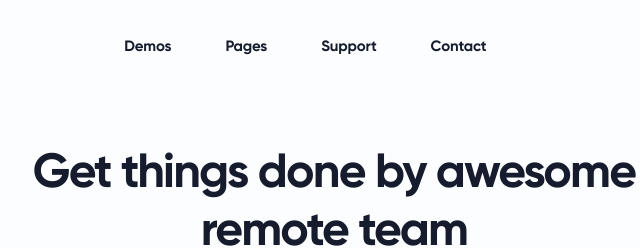
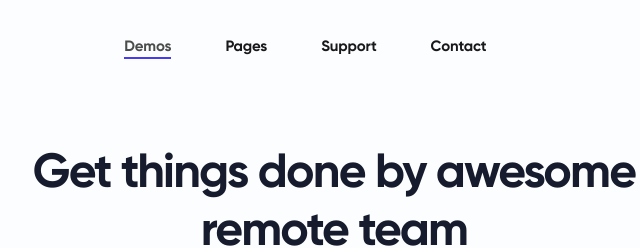
Before and after one commit to sudoinx/brainwave.io, a plain HTML site: page index.html in a window 1280 px wide. In both pictures the pointer is over the link "Demos". Shown: the top 248 px of the page, 306-946 px from the left. Drawn offline with Linux system fonts and the light colour scheme.

Commit message:
add styles

```diff
--- a/css/style.css
+++ b/css/style.css
@@ -70,6 +70,31 @@ header {
   letter-spacing: -0.01em;
   color: #161c2d;
   margin-right: 50px;
+  transition: transform 500ms ease;
+
+  color: #19191b;
+  position: relative;
+  padding-bottom: 5px;
+}
+
+.nav a:hover {
+  transform: scale(1.05);
+  color: rgba(0, 0, 0, 0.7);
+}
+
+.nav a::after {
+  content: "";
+  position: absolute;
+  bottom: 0;
+  left: 0;
+  width: 0;
+  height: 2px;
+  background-color: #473bf0;
+  transition: width 0.3s ease-out;
+}
+
+.nav a:hover::after {
+  width: 100%;
 }
 
 .header-button a {
@@ -758,6 +783,10 @@ header {
   color: #161c2d;
 }
 
+.footer-navigation-company a:hover {
+  opacity: 0.7;
+}
+
 .footer-navigation-product p {
   margin-bottom: 20px;
   font-weight: 400;
@@ -765,6 +794,10 @@ header {
   line-height: 1.73333;
   letter-spacing: -0.01em;
   color: #161c2d;
+}
+
+.footer-navigation-product a:hover {
+  opacity: 0.7;
 }
 
 .footer-navigation-services p {
@@ -776,6 +809,10 @@ header {
   color: #161c2d;
 }
 
+.footer-navigation-services a:hover {
+  opacity: 0.7;
+}
+
 .footer-navigation-legal p {
   margin-bottom: 20px;
   font-weight: 400;
@@ -785,6 +822,10 @@ header {
   color: #161c2d;
 }
 
+.footer-navigation-legal a:hover {
+  opacity: 0.7;
+}
+
 .footer-navigation a {
   font-weight: 400;
   font-size: 17px;
```
